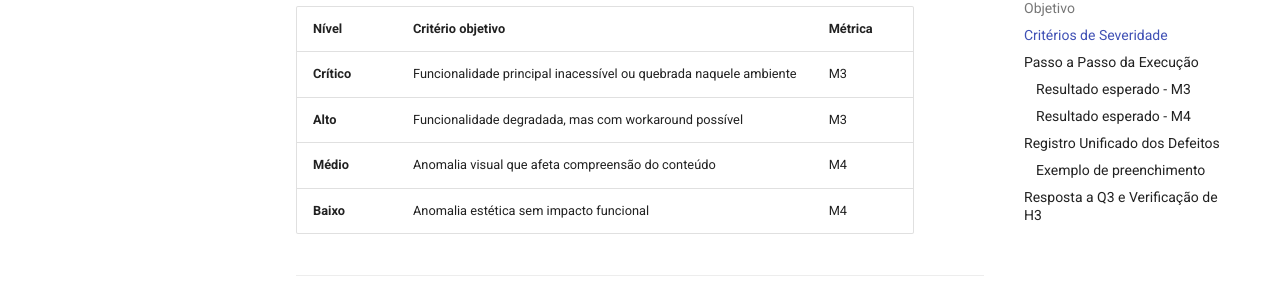
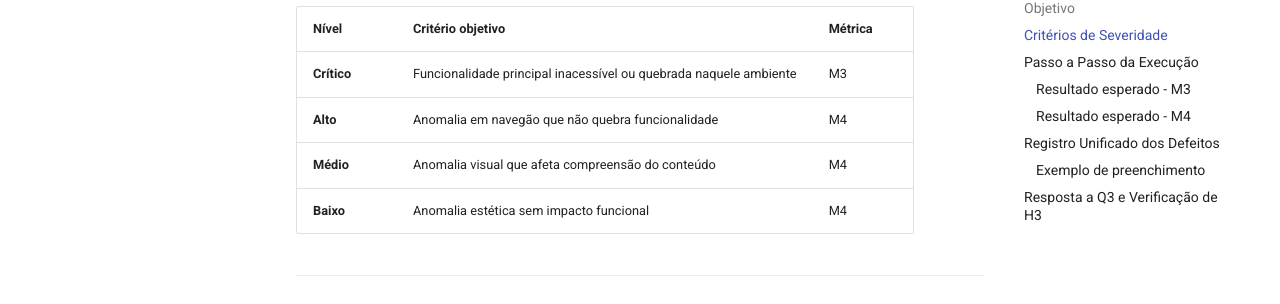
Before and after one commit to FCTE-Qualidade-de-Software-1/2026-1_T01_HEDY_LAMAR, an MkDocs documentation site: the page built from docs/fase3/portabilidade/metrica_3_4.md, in a window 1280 px wide and 900 px high, scrolled down 526 px. Shown: the part 148-452 px from the top of the window. Built offline with MkDocs 1.6.1 and Material for MkDocs 9.7.7, drawn with Linux system fonts in a browser that asks for light colours; comment, search, counter and statistics services are not loaded.

Commit message:
Correção critério de métrica M3

```diff
--- a/docs/fase3/portabilidade/metrica_3_4.md
+++ b/docs/fase3/portabilidade/metrica_3_4.md
@@ -20,7 +20,7 @@ Definir os critérios **antes** de iniciar os testes para evitar subjetividade n
 | Nível | Critério objetivo | Métrica |
 |---|---|---|
 | **Crítico** | Funcionalidade principal inacessível ou quebrada naquele ambiente | M3 |
-| **Alto** | Funcionalidade degradada, mas com workaround possível | M3 |
+| **Alto** | Anomalia em navegão que não quebra funcionalidade | M4 |
 | **Médio** | Anomalia visual que afeta compreensão do conteúdo | M4 |
 | **Baixo** | Anomalia estética sem impacto funcional | M4 |
 
```
